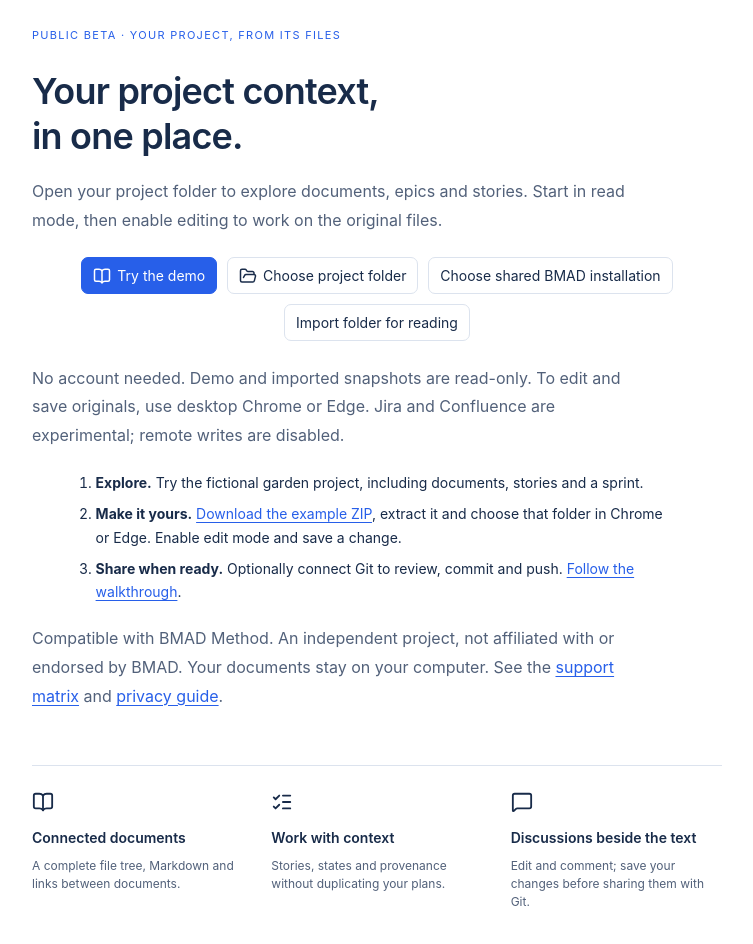
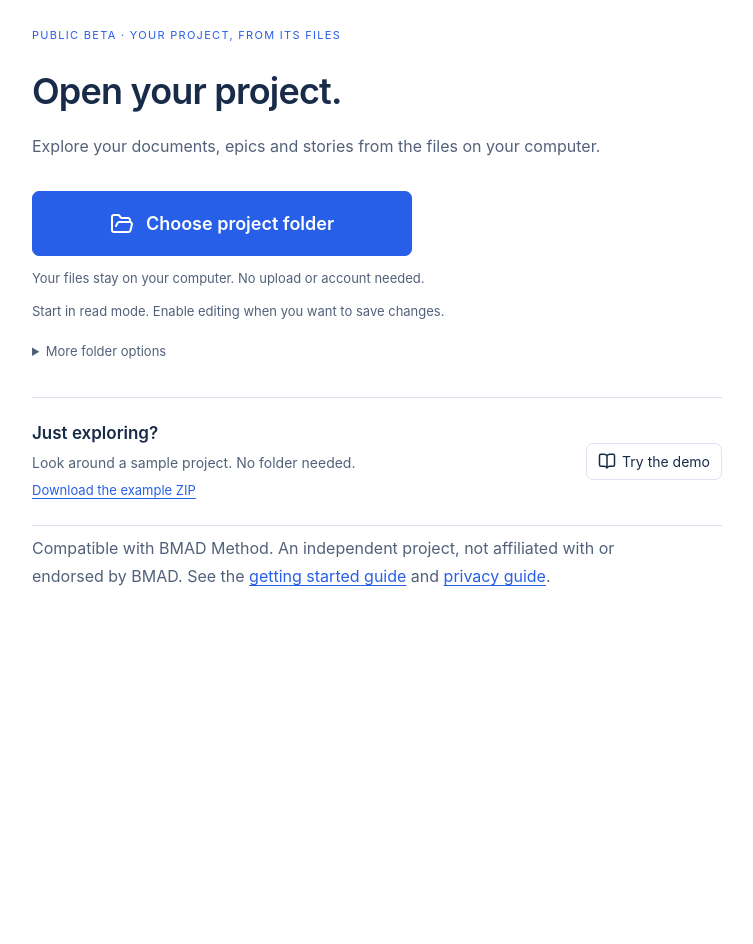
Before and after one commit to enzovalley9/agile-project-ui, a React (Vite) app in the folder apps/web/: page / in a window 1280 px wide. Shown: the part 160-1104 px from the top of the page, without its empty margins (263-1016 px from the left). After the commit the page ends 882 px from the top, so only its background shows below. Built offline with nearby package versions, Linux system fonts and the light colour scheme.

Commit message:
Make opening a project the primary entry action

```diff
--- a/apps/web/src/App.module.css
+++ b/apps/web/src/App.module.css
@@ -363,22 +363,6 @@
   letter-spacing: 1.3px;
   font-size: 11px !important;
   color: var(--accent) !important;
-}
-.welcomeFeatures {
-  display: grid;
-  grid-template-columns: repeat(3, 1fr);
-  gap: 28px;
-  margin-top: 54px;
-  padding-top: 25px;
-  border-top: 1px solid var(--line);
-}
-.welcomeFeatures h2 {
-  font-size: 14px;
-  margin: 10px 0;
-}
-.welcomeFeatures p {
-  font-size: 12px;
-  color: var(--muted);
 }
 .banner {
   padding: 13px 16px;
@@ -892,22 +876,7 @@
   .welcome h1 {
     font-size: 29px;
   }
-  .welcomeFeatures {
-    grid-template-columns: 1fr;
-    gap: 14px;
-    margin-top: 30px;
-  }
-  .welcomeFeatures section {
-    display: grid;
-    grid-template-columns: 24px 1fr;
-    column-gap: 12px;
-  }
-  .welcomeFeatures h2 {
-    margin: 0;
-  }
-  .welcomeFeatures p {
-    grid-column: 2;
-  }
+
   .diff,
   .connectionGrid {
     grid-template-columns: 1fr;
@@ -1381,18 +1350,51 @@
   gap: 0.7rem;
   margin: 1.6rem 0;
 }
-.firstSteps {
-  text-align: left;
-  max-width: 43rem;
-  margin: 1.5rem auto;
-  line-height: 1.65;
-  padding-left: 1.4rem;
+.projectEntry {
+  margin: 30px 0 20px;
 }
-.firstSteps li + li {
-  margin-top: 0.6rem;
+.projectEntry .openProjectButton {
+  min-height: 64px;
+  width: min(100%, 380px);
+  justify-content: center;
+  padding: 18px 28px;
+  font-size: 18px;
+  font-weight: 600;
+  gap: 12px;
 }
-.firstSteps a {
-  color: var(--accent);
-  text-decoration: underline;
-  text-underline-offset: 0.2em;
+.projectEntry p {
+  margin: 12px 0 0;
+  font-size: 13px;
+  line-height: 1.6;
 }
+.folderOptions {
+  margin: 20px 0;
+  font-size: 13px;
+}
+.folderOptions summary {
+  cursor: pointer;
+  color: var(--muted);
+}
+.demoSection {
+  display: flex;
+  flex-wrap: wrap;
+  align-items: center;
+  justify-content: space-between;
+  gap: 20px;
+  margin-top: 36px;
+  padding: 24px 0;
+  border-top: 1px solid var(--line);
+  border-bottom: 1px solid var(--line);
+}
+.demoSection h2 {
+  margin: 0;
+  font-size: 17px;
+}
+.demoSection p {
+  margin: 6px 0;
+  color: var(--muted);
+  font-size: 14px;
+}
+.demoSection a {
+  font-size: 13px;
+}
--- a/apps/web/src/App.tsx
+++ b/apps/web/src/App.tsx
@@ -10,7 +10,6 @@ import {
   FileQuestion,
   CircleCheck,
   BookOpen,
-  ListChecks,
   Search,
   Users,
   Layers,
@@ -694,75 +693,53 @@ export default function App() {
       ) : !store || !snapshot ? (
         <main className={styles.welcome}>
           <p className={styles.eyebrow}>Public beta · Your project, from its files</p>
-          <h1>
-            Your project context,
-            <br />
-            in one place.
-          </h1>
-          <p>
-            Open your project folder to explore documents, epics and stories. Start in read mode,
-            then enable editing to work on the original files.
-          </p>
-          <div className={styles.startActions}>
-            <button className="primary" disabled={busy} onClick={() => void chooseProject('demo')}>
-              <BookOpen size={18} /> Try the demo
+          <h1>Open your project.</h1>
+          <p>Explore your documents, epics and stories from the files on your computer.</p>
+          <div className={styles.projectEntry}>
+            <button
+              className={`primary ${styles.openProjectButton}`}
+              disabled={busy}
+              onClick={() => (folderAccess ? void chooseProject() : importInput.current?.click())}
+            >
+              <FolderOpen size={24} /> Choose project folder
             </button>
-            <button disabled={busy || !folderAccess} onClick={() => void chooseProject()}>
-              <FolderOpen size={18} /> Choose project folder
-            </button>
-            <button disabled={busy || !folderAccess} onClick={() => void chooseInstallation()}>
-              Choose shared BMAD installation
-            </button>
-            <button disabled={busy} onClick={() => importInput.current?.click()}>
-              Import folder for reading
-            </button>
+            <p className={styles.muted}>
+              Your files stay on your computer. No upload or account needed.
+            </p>
+            <p className={styles.muted}>
+              {folderAccess
+                ? 'Start in read mode. Enable editing when you want to save changes.'
+                : 'This browser opens a read-only copy. Use desktop Chrome or Edge to edit and save originals.'}
+            </p>
           </div>
-          <p className={styles.muted}>
-            No account needed. Demo and imported snapshots are read-only. To edit and save
-            originals, use desktop Chrome or Edge. Jira and Confluence are experimental; remote
-            writes are disabled.
-          </p>
-          <ol className={styles.firstSteps}>
-            <li>
-              <strong>Explore.</strong> Try the fictional garden project, including documents,
-              stories and a sprint.
-            </li>
-            <li>
-              <strong>Make it yours.</strong>{' '}
+          {folderAccess && (
+            <details className={styles.folderOptions}>
+              <summary>More folder options</summary>
+              <p className={styles.muted}>
+                If several projects use the same BMAD installation, choose that installation first.
+              </p>
+              <button disabled={busy} onClick={() => void chooseInstallation()}>
+                Choose shared BMAD installation
+              </button>
+            </details>
+          )}
+          <section className={styles.demoSection} aria-labelledby="demo-heading">
+            <div>
+              <h2 id="demo-heading">Just exploring?</h2>
+              <p>Look around a sample project. No folder needed.</p>
               <a href="/example/community-garden.zip" download>
                 Download the example ZIP
               </a>
-              , extract it and choose that folder in Chrome or Edge. Enable edit mode and save a
-              change.
-            </li>
-            <li>
-              <strong>Share when ready.</strong> Optionally connect Git to review, commit and push.{' '}
-              <a href="/help/first-use/">Follow the walkthrough</a>.
-            </li>
-          </ol>
+            </div>
+            <button disabled={busy} onClick={() => void chooseProject('demo')}>
+              <BookOpen size={18} /> Try the demo
+            </button>
+          </section>
           <p className={styles.muted}>
             Compatible with BMAD Method. An independent project, not affiliated with or endorsed by
-            BMAD. Your documents stay on your computer. See the{' '}
-            <a href="/help/compatibility/">support matrix</a> and{' '}
+            BMAD. See the <a href="/help/first-use/">getting started guide</a> and{' '}
             <a href="/help/privacy/">privacy guide</a>.
           </p>
-          <div className={styles.welcomeFeatures}>
-            <section>
-              <BookOpen size={22} />
-              <h2>Connected documents</h2>
-              <p>A complete file tree, Markdown and links between documents.</p>
-            </section>
-            <section>
-              <ListChecks size={22} />
-              <h2>Work with context</h2>
-              <p>Stories, states and provenance without duplicating your plans.</p>
-            </section>
-            <section>
-              <MessageSquare size={22} />
-              <h2>Discussions beside the text</h2>
-              <p>Edit and comment; save your changes before sharing them with Git.</p>
-            </section>
-          </div>
         </main>
       ) : (
         <>
```
Also changed, not shown: 2 other files (tests, documents, lock files or other folders).
